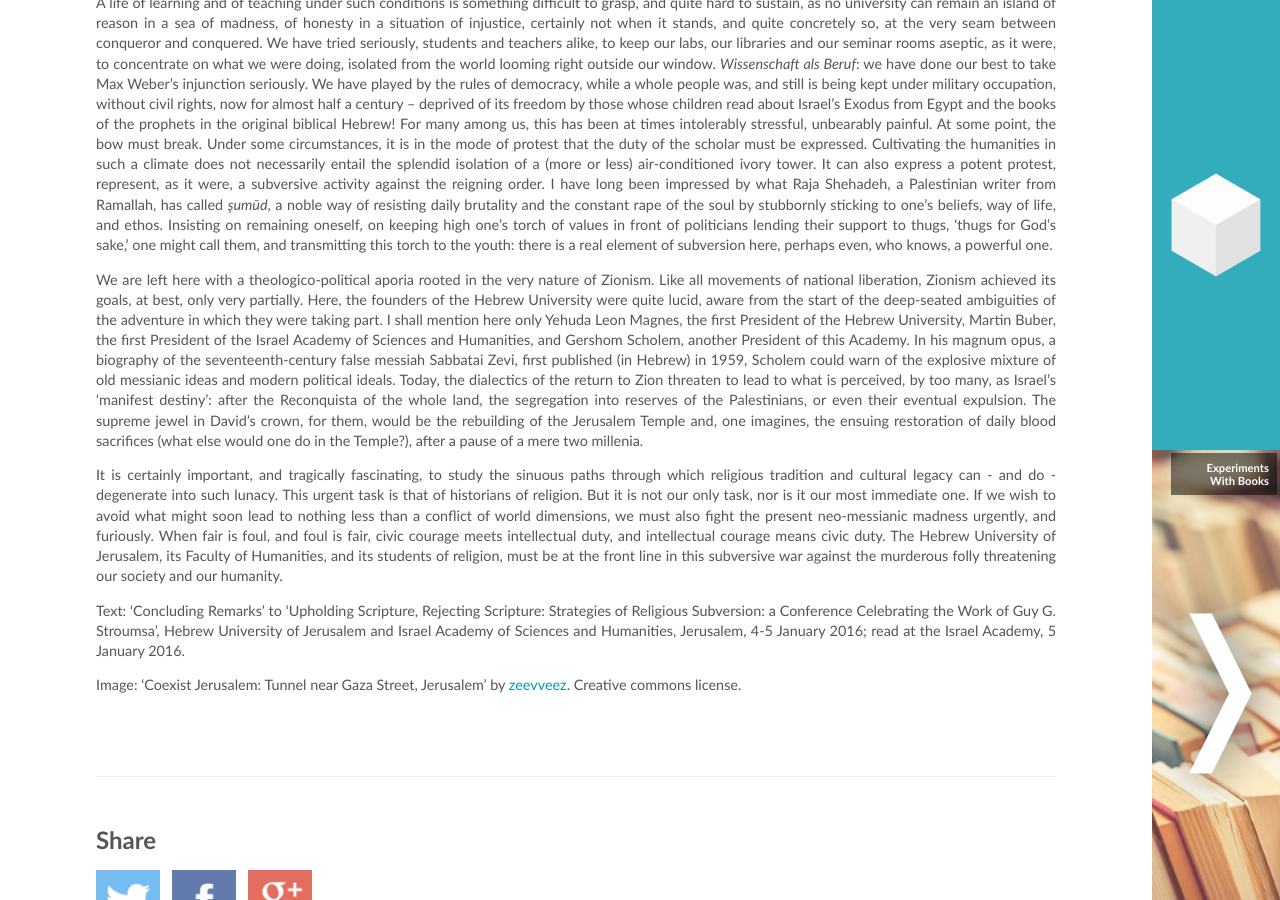
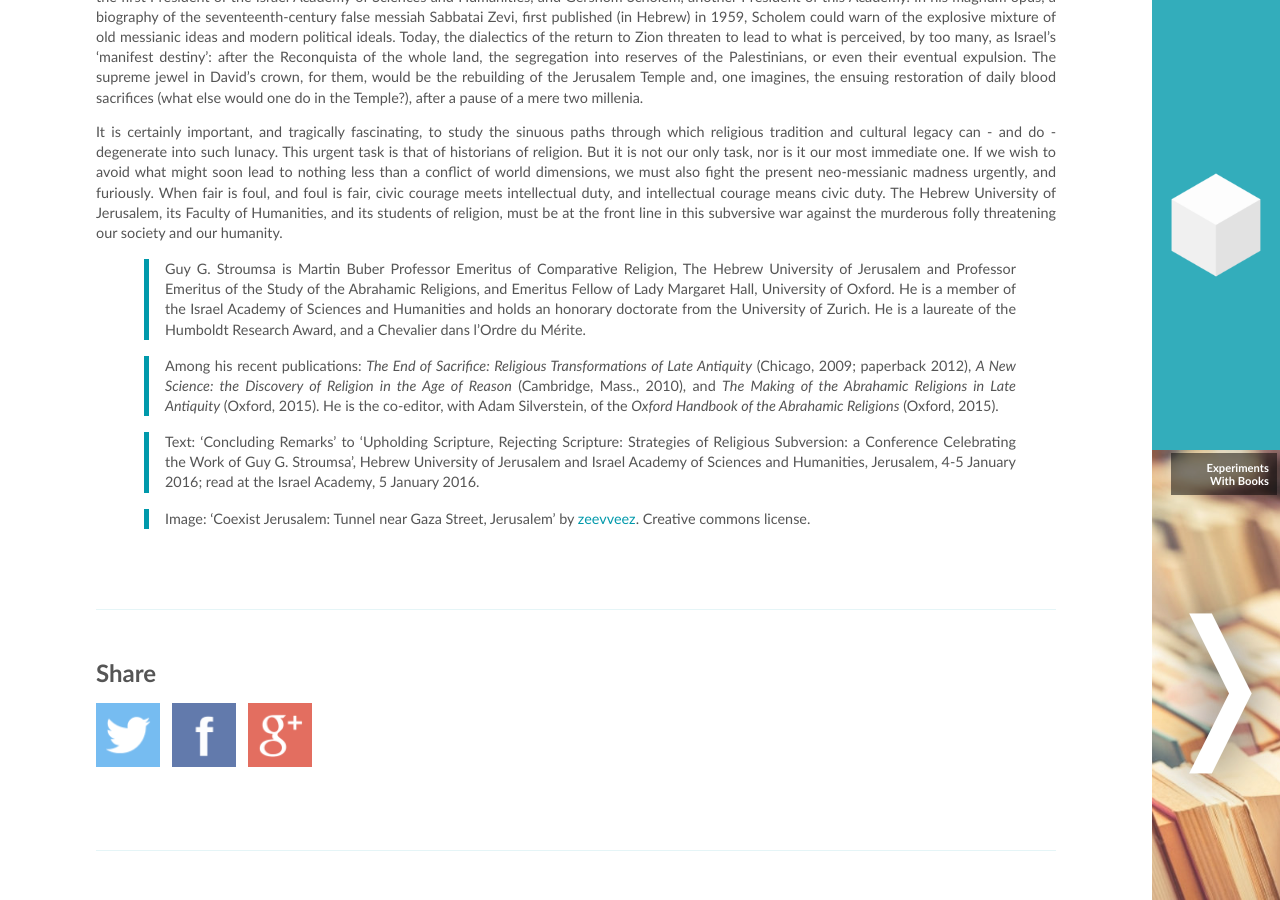
Before and after one commit to uoou/uoou.github.io, a Jekyll site: the page built from _posts/2016-01-09-a-view-from-Jerusalem.md, in a window 1280 px wide and 900 px high, scrolled down 2204 px. Built offline with Jekyll 4.4.1, drawn with Linux system fonts in a browser that asks for light colours; Markdown is read by kramdown in place of the engine named in the settings; comment, search, counter and statistics services are not loaded.

Commit message:
Updated 2016-01-09-a-view-from-Jerusalem.md

```diff
--- a/_posts/2016-01-09-a-view-from-Jerusalem.md
+++ b/_posts/2016-01-09-a-view-from-Jerusalem.md
@@ -30,6 +28,10 @@
 
 It is certainly important, and tragically fascinating, to study the sinuous paths through which religious tradition and cultural legacy can - and do - degenerate into such lunacy. This urgent task is that of historians of religion. But it is not our only task, nor is it our most immediate one. If we wish to avoid what might soon lead to nothing less than a conflict of world dimensions, we must also fight the present neo-messianic madness urgently, and furiously. When fair is foul, and foul is fair, civic courage meets intellectual duty, and intellectual courage means civic duty. The Hebrew University of Jerusalem, its Faculty of Humanities, and its students of religion, must be at the front line in this subversive war against the murderous folly threatening our society and our humanity.
 
-Text: 'Concluding Remarks' to 'Upholding Scripture, Rejecting Scripture: Strategies of Religious Subversion: a Conference Celebrating the Work of Guy G. Stroumsa', Hebrew University of Jerusalem and Israel Academy of Sciences and Humanities, Jerusalem, 4-5 January 2016; read at the Israel Academy, 5 January 2016.
+> Guy G. Stroumsa is Martin Buber Professor Emeritus of Comparative Religion, The Hebrew University of Jerusalem and Professor Emeritus of the Study of the Abrahamic Religions, and Emeritus Fellow of Lady Margaret Hall, University of Oxford. He is a member of the Israel Academy of Sciences and Humanities and holds an honorary doctorate from the University of Zurich. He is a laureate of the Humboldt Research Award, and a Chevalier dans l’Ordre du Mérite.
 
-Image: 'Coexist Jerusalem: Tunnel near Gaza Street, Jerusalem' by [zeevveez](https://www.flickr.com/photos/zeevveez/2573448048/). Creative commons license.
+> Among his recent publications: _The End of Sacrifice: Religious Transformations of Late Antiquity_ (Chicago, 2009; paperback 2012), _A New Science: the Discovery of Religion in the Age of Reason_ (Cambridge, Mass., 2010), and _The Making of the Abrahamic Religions in Late Antiquity_ (Oxford, 2015). He is the co-editor, with Adam Silverstein, of the _Oxford Handbook of the Abrahamic Religions_ (Oxford, 2015).
+
+> Text: 'Concluding Remarks' to 'Upholding Scripture, Rejecting Scripture: Strategies of Religious Subversion: a Conference Celebrating the Work of Guy G. Stroumsa', Hebrew University of Jerusalem and Israel Academy of Sciences and Humanities, Jerusalem, 4-5 January 2016; read at the Israel Academy, 5 January 2016.
+
+> Image: 'Coexist Jerusalem: Tunnel near Gaza Street, Jerusalem' by [zeevveez](https://www.flickr.com/photos/zeevveez/2573448048/). Creative commons license.
```
Also changed, not shown: other parts of _posts/2016-01-09-a-view-from-Jerusalem.md (+0 -2 lines).
